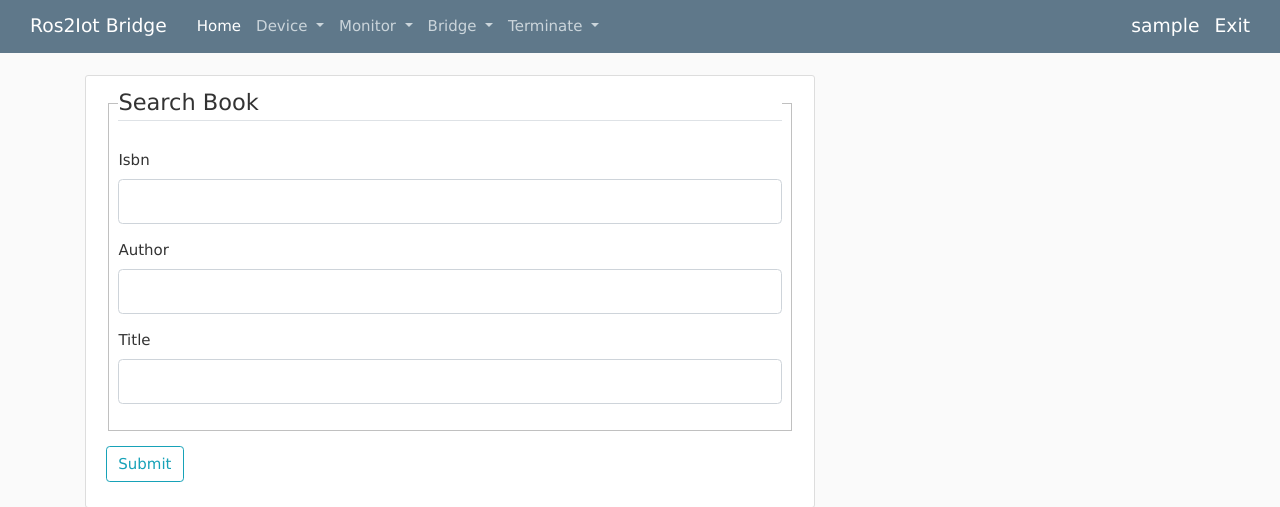
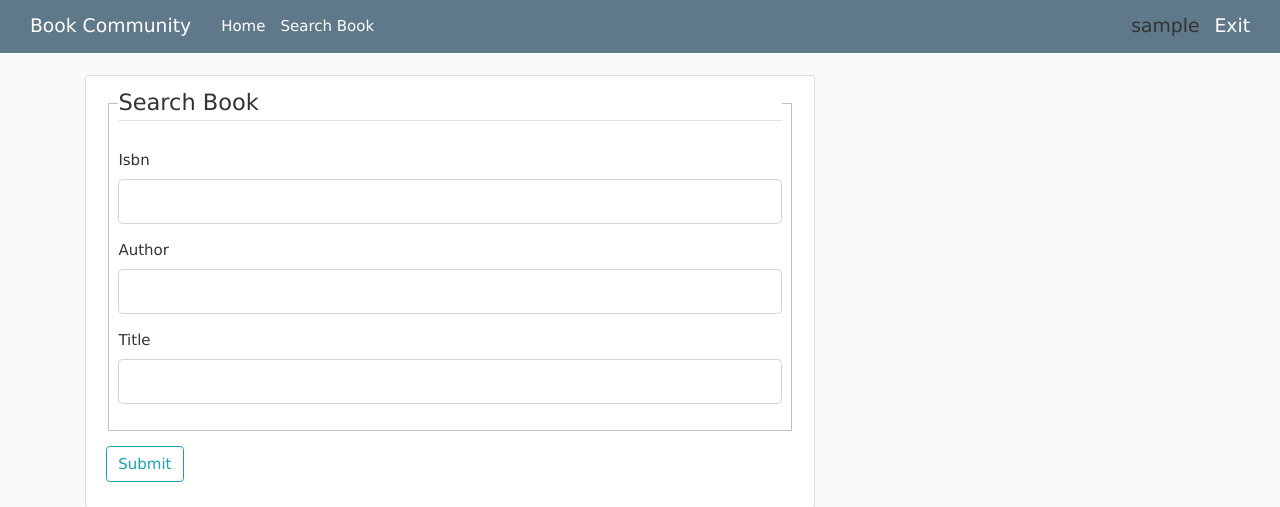
Before and after one commit to arisfili/Harvard-cs50-web-Apps, a Python web app: template project1/templates/search_book.html in a window 1280 px wide. Shown: the top 507 px of the page. Run offline with Jinja, Linux system fonts and the light colour scheme; the template is opened without the code that fills it: most values are stand-ins (such as "Sample title", 1, 10 or a date in 2020); form fields are guessed from the names that the template uses; some libraries are stand-ins or nearby versions.

Commit message:
add form templates?'

```diff
--- a/project1/forms.py
+++ b/project1/forms.py
@@ -19,3 +19,9 @@ class LoginForm(FlaskForm):
                         validators=[DataRequired()])
     password = PasswordField('Password', validators=[DataRequired()])
     submit = SubmitField('Login')
+
+class BookSearch(FlaskForm):
+    isbn = StringField('ISBN')
+    author = StringField('Author')
+    title = StringField("Title")
+    submit = SubmitField('Search')
--- a/project1/templates/login_home.html
+++ b/project1/templates/login_home.html
@@ -1,4 +1,3 @@
-
 <!DOCTYPE html>
 <html>
 <head>
@@ -7,68 +6,39 @@
     <meta name="viewport" content="width=device-width, initial-scale=1, shrink-to-fit=no">
 
     <!-- Bootstrap CSS -->
-    <link rel="stylesheet" href="https://maxcdn.bootstrapcdn.com/bootstrap/4.0.0/css/bootstrap.min.css" integrity="sha384-Gn5384xqQ1aoWXA+058RXPxPg6fy4IWvTNh0E263XmFcJlSAwiGgFAW/dAiS6JXm" crossorigin="anonymous">
+    <link rel="stylesheet" href="https://maxcdn.bootstrapcdn.com/bootstrap/4.0.0/css/bootstrap.min.css"
+          integrity="sha384-Gn5384xqQ1aoWXA+058RXPxPg6fy4IWvTNh0E263XmFcJlSAwiGgFAW/dAiS6JXm" crossorigin="anonymous">
     <link rel="stylesheet" href="https://www.w3schools.com/w3css/4/w3.css">
     <link rel="stylesheet" type="text/css" href="{{ url_for('static', filename='main.css') }}">
-<title>Ros2Iot bridge</title>
+    <title>Book Community</title>
 
 </head>
 <body>
 <header class="site-header">
     <nav class="navbar navbar-expand-md navbar-dark bg-steel fixed-top">
         <div class="container">
-          <a class="navbar-brand mr-4" href="{{ url_for('login_home',username=username) }}">Ros2Iot Bridge</a>
-          <button class="navbar-toggler" type="button" data-toggle="collapse" data-target="#navbarNavDropdown" aria-controls="navbarNavDropdown" aria-expanded="false" aria-label="Toggle navigation">
+            <a class="navbar-brand mr-4" href="{{ url_for('home_user',username=username) }}">Book Community</a>
+            <button class="navbar-toggler" type="button" data-toggle="collapse" data-target="#navbarNavDropdown"
+                    aria-controls="navbarNavDropdown" aria-expanded="false" aria-label="Toggle navigation">
                 <span class="navbar-toggler-icon"></span>
             </button>
             <div class="collapse navbar-collapse" id="navbarNavDropdown">
                 <ul class="navbar-nav">
                     <li class="nav-item active">
-                <a class="nav-link" href="{{ url_for('home_user',username=username) }}">Home <span class="sr-only">(current)</span></a>
+                        <a class="nav-link" href="{{ url_for('home_user',username=username) }}">Home <span
+                                class="sr-only">(current)</span></a>
                     </li>
-               <li class="nav-item dropdown">
-                  <a class="nav-link dropdown-toggle" href="#" id="navbarDropdownMenuLink" data-toggle="dropdown" aria-haspopup="true" aria-expanded="false">
-                    Device
-                  </a>
-                  <div class="dropdown-menu" aria-labelledby="navbarDropdownMenuLink">
-                    <a class="dropdown-item" href="{{ url_for('connect_device',username=username) }}">Connect Device</a>
-                    <a class="dropdown-item" href="{{ url_for('connected_devices',username=username) }}">View connected Devices </a>
-                  </div>
-                </li>
-              <li class="nav-item dropdown">
-                  <a class="nav-link dropdown-toggle" href="#"  data-toggle="dropdown" aria-haspopup="true" aria-expanded="false">
-                    Monitor
-                  </a>
-                  <div class="dropdown-menu" aria-labelledby="navbarDropdownMenuLink">
-                    <a class="dropdown-item" href="{{ url_for('monitor_devices',username=username) }}">Devices</a>
-                    <a class="dropdown-item" href="{{ url_for('monitor_ros',username=username) }}">Ros Envorinment</a>
-                  </div>
-                </li>
-              <li class="nav-item dropdown">
-                  <a class="nav-link dropdown-toggle" href="#"  data-toggle="dropdown" aria-haspopup="true" aria-expanded="false">
-                    Bridge
-                  </a>
-                  <div class="dropdown-menu" aria-labelledby="navbarDropdownMenuLink">
-                    <a class="dropdown-item" href="{{ url_for('bridge_ros_topic',username=username)}}">Ros Topic</a>
-                    <a class="dropdown-item" href="{{ url_for('bridge_broker_topic',username=username)}}">Broker Topic</a>
-                    <a class="dropdown-item" href="{{ url_for('bridge_service',username=username) }}">Ros Service</a>
-                  </div>
-                </li>
-               <li class="nav-item dropdown">
-                  <a class="nav-link dropdown-toggle" href="#"  data-toggle="dropdown" aria-haspopup="true" aria-expanded="false">
-                    Terminate
-                  </a>
-                  <div class="dropdown-menu" aria-labelledby="navbarDropdownMenuLink">
-                    <a class="dropdown-item" href="{{ url_for('terminate_ros_topic',username=username)}}">ROS Topic Bridge</a>
-                     <a class="dropdown-item" href="{{ url_for('terminate_broker_topic',username=username)}}">Broker Topic Bridge</a>
-                    <a class="dropdown-item" href="{{ url_for('terminate_service',username=username) }}">Service Bridge</a>
-                  </div>
+                </ul>
+                <ul class="navbar-nav">
+                    <li class="nav-item active">
+                        <a class="nav-link" href="{{ url_for('book_search',username=username) }}">Search Book <span
+                                class="sr-only">(current)</span></a>
                     </li>
                 </ul>
             </div>
         </div>
         <div class="navbar-nav">
-            <a class="navbar-brand min" href="{{ url_for('login') }}">{{ username}}</a>
+            <a class="navbar-brand min">{{ username}}</a>
             <a class="navbar-brand min" href="{{ url_for('home') }}">Exit</a>
         </div>
     </nav>
@@ -92,8 +62,14 @@
 
 <!-- Optional JavaScript -->
 <!-- jQuery first, then Popper.js, then Bootstrap JS -->
-    <script src="https://code.jquery.com/jquery-3.2.1.slim.min.js" integrity="sha384-KJ3o2DKtIkvYIK3UENzmM7KCkRr/rE9/Qpg6aAZGJwFDMVNA/GpGFF93hXpG5KkN" crossorigin="anonymous"></script>
-    <script src="https://cdnjs.cloudflare.com/ajax/libs/popper.js/1.12.9/umd/popper.min.js" integrity="sha384-ApNbgh9B+Y1QKtv3Rn7W3mgPxhU9K/ScQsAP7hUibX39j7fakFPskvXusvfa0b4Q" crossorigin="anonymous"></script>
-    <script src="https://maxcdn.bootstrapcdn.com/bootstrap/4.0.0/js/bootstrap.min.js" integrity="sha384-JZR6Spejh4U02d8jOt6vLEHfe/JQGiRRSQQxSfFWpi1MquVdAyjUar5+76PVCmYl" crossorigin="anonymous"></script>
+<script src="https://code.jquery.com/jquery-3.2.1.slim.min.js"
+        integrity="sha384-KJ3o2DKtIkvYIK3UENzmM7KCkRr/rE9/Qpg6aAZGJwFDMVNA/GpGFF93hXpG5KkN"
+        crossorigin="anonymous"></script>
+<script src="https://cdnjs.cloudflare.com/ajax/libs/popper.js/1.12.9/umd/popper.min.js"
+        integrity="sha384-ApNbgh9B+Y1QKtv3Rn7W3mgPxhU9K/ScQsAP7hUibX39j7fakFPskvXusvfa0b4Q"
+        crossorigin="anonymous"></script>
+<script src="https://maxcdn.bootstrapcdn.com/bootstrap/4.0.0/js/bootstrap.min.js"
+        integrity="sha384-JZR6Spejh4U02d8jOt6vLEHfe/JQGiRRSQQxSfFWpi1MquVdAyjUar5+76PVCmYl"
+        crossorigin="anonymous"></script>
 </body>
 </html>
```
Lines whose indentation alone changed are shown as unchanged.
